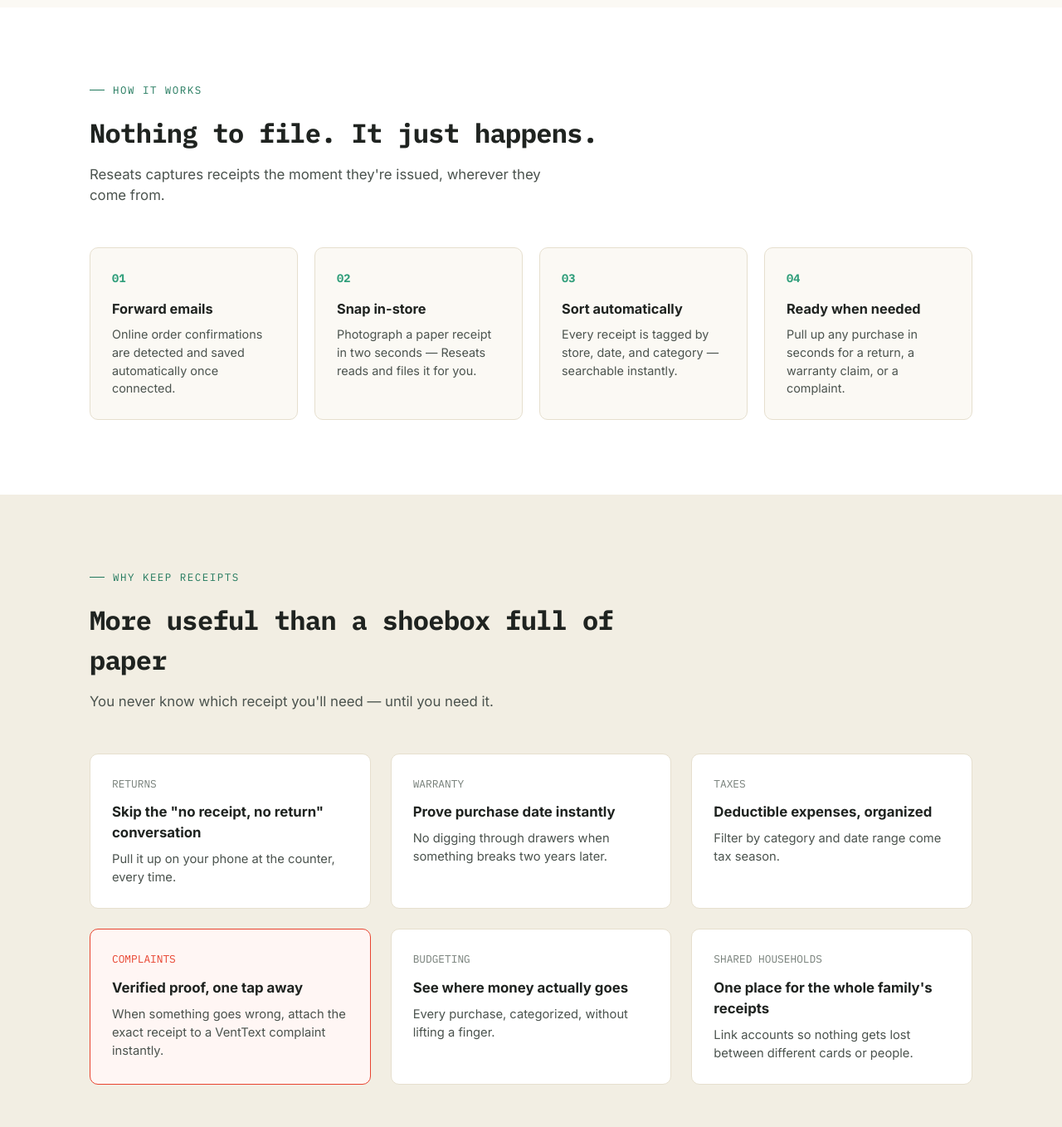
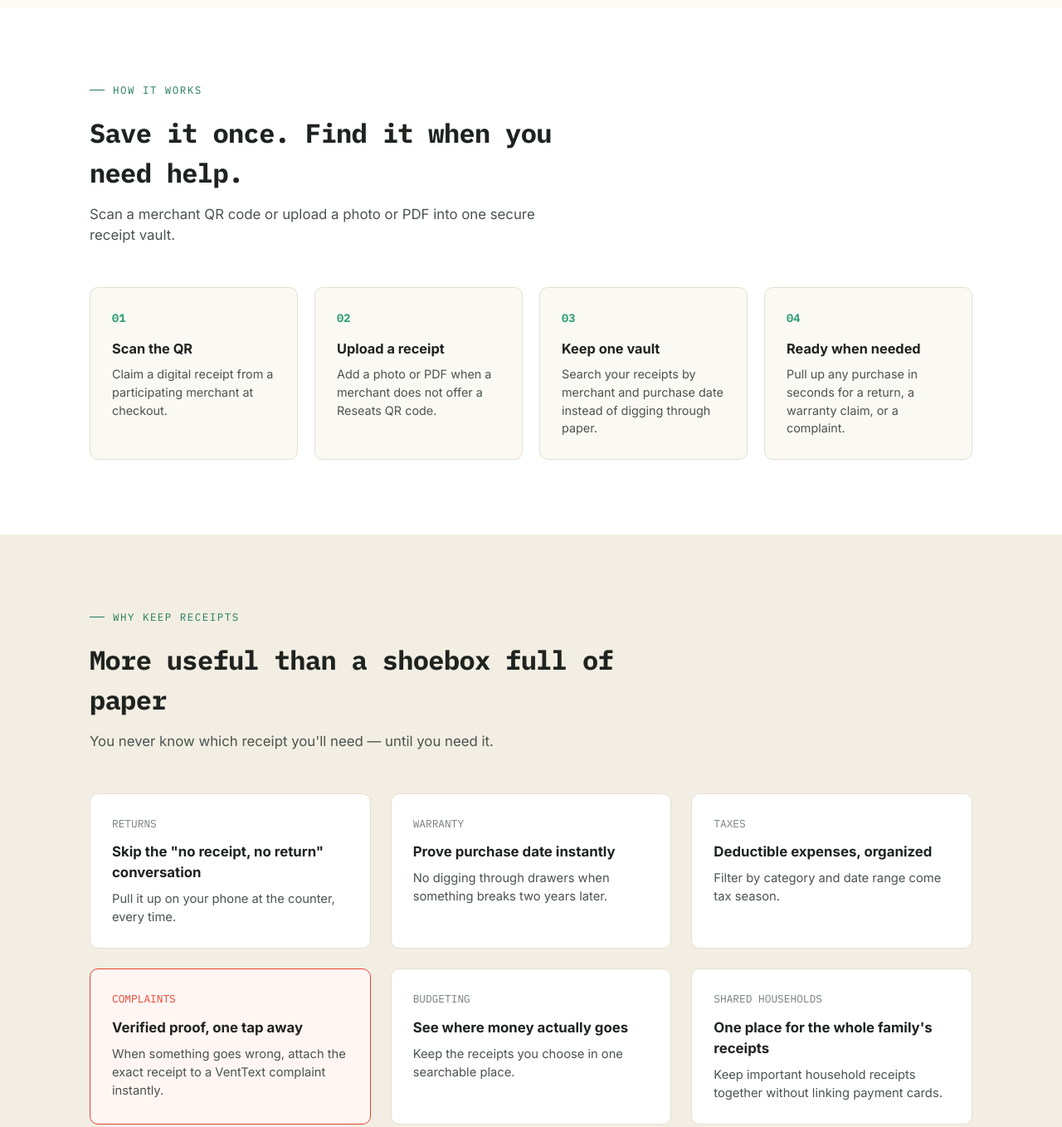
Before and after one commit to DSangHub/Reseats, a plain HTML site: page index.html in a window 1280 px wide. Shown: the part 600-1958 px from the top of the page at 83% size. Drawn offline with Linux system fonts and the light colour scheme.

Commit message:
docs: focus site on receipts and after-sale help

```diff
--- a/index.html
+++ b/index.html
@@ -187,24 +187,24 @@
   <div class="wrap">
     <div class="section-head">
       <div class="eyebrow">How it works</div>
-      <h2>Nothing to file. It just happens.</h2>
-      <p>Reseats captures receipts the moment they're issued, wherever they come from.</p>
+      <h2>Save it once. Find it when you need help.</h2>
+      <p>Scan a merchant QR code or upload a photo or PDF into one secure receipt vault.</p>
     </div>
     <div class="grid-4">
       <div class="step-card">
         <span class="num">01</span>
-        <h3>Forward emails</h3>
-        <p>Online order confirmations are detected and saved automatically once connected.</p>
+        <h3>Scan the QR</h3>
+        <p>Claim a digital receipt from a participating merchant at checkout.</p>
       </div>
       <div class="step-card">
         <span class="num">02</span>
-        <h3>Snap in-store</h3>
-        <p>Photograph a paper receipt in two seconds — Reseats reads and files it for you.</p>
+        <h3>Upload a receipt</h3>
+        <p>Add a photo or PDF when a merchant does not offer a Reseats QR code.</p>
       </div>
       <div class="step-card">
         <span class="num">03</span>
-        <h3>Sort automatically</h3>
-        <p>Every receipt is tagged by store, date, and category — searchable instantly.</p>
+        <h3>Keep one vault</h3>
+        <p>Search your receipts by merchant and purchase date instead of digging through paper.</p>
       </div>
       <div class="step-card">
         <span class="num">04</span>
@@ -246,12 +246,12 @@
       <div class="use-card">
         <span class="mark">BUDGETING</span>
         <h3>See where money actually goes</h3>
-        <p>Every purchase, categorized, without lifting a finger.</p>
+        <p>Keep the receipts you choose in one searchable place.</p>
       </div>
       <div class="use-card">
         <span class="mark">SHARED HOUSEHOLDS</span>
         <h3>One place for the whole family's receipts</h3>
-        <p>Link accounts so nothing gets lost between different cards or people.</p>
+        <p>Keep important household receipts together without linking payment cards.</p>
       </div>
     </div>
   </div>
@@ -314,12 +314,12 @@
     <div>
       <div class="badge">● Works with VentText</div>
       <h2>Bad experience? Your proof is already there.</h2>
-      <p>When you vent a complaint through VentText, Reseats hands over the matching receipt automatically — no digging for a photo, no typing an order number. Verified in seconds.</p>
+      <p>Choose the saved receipt and attach it to a complaint, return request, or warranty case — no digging for paper or retyping purchase details.</p>
       <a href="#start" class="btn btn-primary">Connect to VentText</a>
     </div>
     <div class="mock-thread">
       <div class="mock-row"><span>Complaint sent to Mario's Trattoria</span><span class="ok">✓</span></div>
-      <div class="mock-row"><span>Receipt matched from Reseats</span><span class="ok">✓</span></div>
+      <div class="mock-row"><span>Receipt attached from Reseats</span><span class="ok">✓</span></div>
       <div class="mock-row"><span>Verification</span><span class="ok">instant</span></div>
       <div class="mock-row"><span>Status</span><span class="ok">RESOLVED</span></div>
     </div>
@@ -331,16 +331,16 @@
     <div class="section-head">
       <div class="eyebrow">Pricing</div>
       <h2>Free to start, simple to grow</h2>
-      <p>Personal use is free, forever. Upgrade for family sharing and unlimited history.</p>
+      <p>Start with the focused receipt vault. Additional plans can follow after the pilot proves demand.</p>
     </div>
     <div class="grid-3">
       <div class="price-card">
         <div class="tier">PERSONAL</div>
         <div class="amount">Free</div>
         <ul>
-          <li>Unlimited receipt capture</li>
+          <li>QR claims and manual uploads</li>
           <li>12 months of history</li>
-          <li>VentText integration</li>
+          <li>Return, warranty, and complaint help</li>
         </ul>
       </div>
       <div class="price-card featured">
@@ -356,7 +356,7 @@
         <div class="tier">FAMILY</div>
         <div class="amount">$8/mo</div>
         <ul>
-          <li>Up to 5 linked accounts</li>
+          <li>Up to 5 family members</li>
           <li>Shared receipt vault</li>
           <li>Everything in Plus</li>
         </ul>
```
